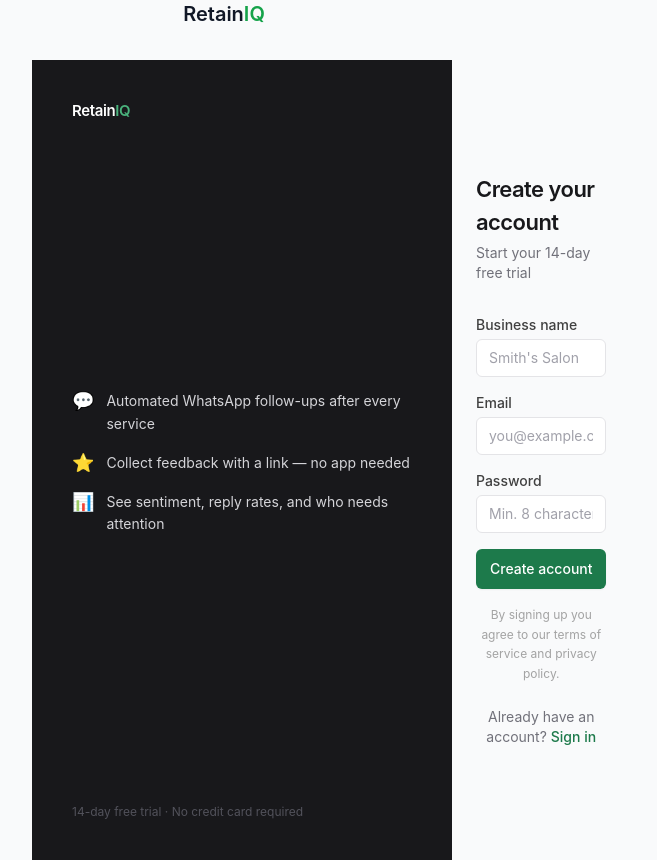
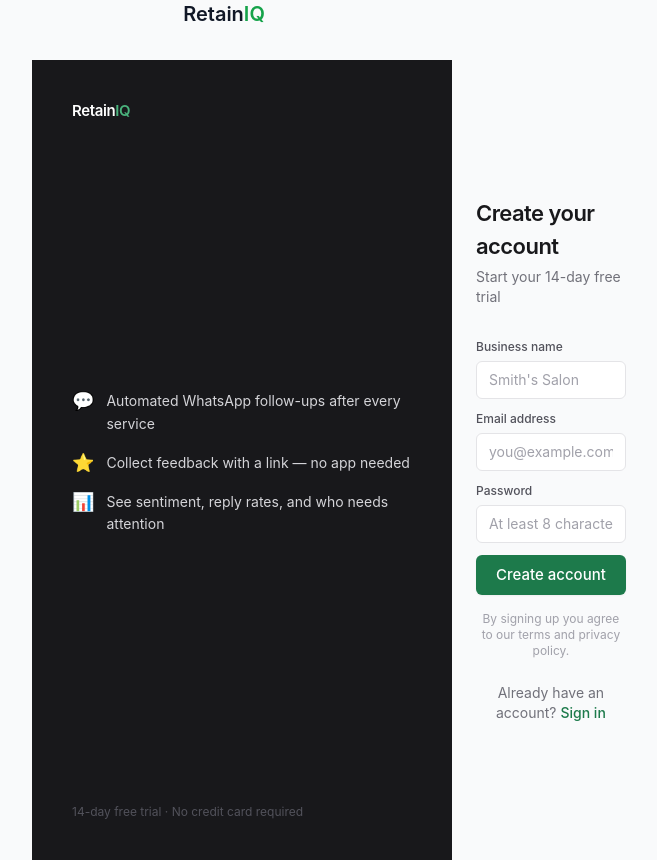
Before and after one commit to alexandresafernandes-png/RetainIQ, a Next.js app in the folder Verce/retain-iq/: page /register in a window 1280 px wide. Shown: the whole page, without its empty margins (416-1073 px from the left). Built offline with nearby package versions, Linux system fonts and the light colour scheme.

Commit message:
Update RegisterForm.tsx

```diff
--- a/Verce/retain-iq/src/app/(auth)/register/RegisterForm.tsx
+++ b/Verce/retain-iq/src/app/(auth)/register/RegisterForm.tsx
@@ -12,62 +12,40 @@
   const [error, setError] = useState<string | null>(null);
   const [loading, setLoading] = useState(false);
 
+  const strength =
+    password.length === 0 ? null
+    : password.length < 8 ? "weak"
+    : password.length < 12 ? "fair"
+    : "strong";
+
+  const strengthColor = strength === "weak" ? "bg-red-400" : strength === "fair" ? "bg-yellow-400" : "bg-green-500";
+  const strengthText  = strength === "weak" ? "text-red-500" : strength === "fair" ? "text-yellow-600" : "text-green-600";
+
   async function handleSubmit(e: React.FormEvent) {
     e.preventDefault();
     setError(null);
     setLoading(true);
 
     const supabase = createClient();
-
-    // 1. Create auth user
     const { data, error: signUpError } = await supabase.auth.signUp({
       email,
       password,
       options: { data: { business_name: businessName } },
     });
 
-    if (signUpError) {
-      setError(signUpError.message);
-      setLoading(false);
-      return;
-    }
+    if (signUpError) { setError(signUpError.message); setLoading(false); return; }
+    if (!data.user)  { setError("Something went wrong. Please try again."); setLoading(false); return; }
 
-    if (!data.user) {
-      setError("Something went wrong. Please try again.");
-      setLoading(false);
-      return;
-    }
-
-    // 2. Create business row
-    const { error: bizError } = await supabase
-      .from("businesses")
-      .insert({ owner_id: data.user.id, name: businessName });
-
-    if (bizError) {
-      setError("Account created but business setup failed. Please contact support.");
-      setLoading(false);
-      return;
-    }
+    await supabase.from("businesses").insert({ owner_id: data.user.id, name: businessName });
 
     router.push("/dashboard");
     router.refresh();
   }
 
-  const passwordStrength =
-    password.length === 0
-      ? null
-      : password.length < 8
-      ? "weak"
-      : password.length < 12
-      ? "fair"
-      : "strong";
-
   return (
-    <form onSubmit={handleSubmit} className="space-y-4">
+    <form onSubmit={handleSubmit} className="space-y-3">
       <div>
-        <label className="block text-sm font-medium text-neutral-700 mb-1">
-          Business name
-        </label>
+        <label className="label">Business name</label>
         <input
           type="text"
           required
@@ -79,9 +57,7 @@
       </div>
 
       <div>
-        <label className="block text-sm font-medium text-neutral-700 mb-1">
-          Email
-        </label>
+        <label className="label">Email address</label>
         <input
           type="email"
           required
@@ -94,9 +70,7 @@
       </div>
 
       <div>
-        <label className="block text-sm font-medium text-neutral-700 mb-1">
-          Password
-        </label>
+        <label className="label">Password</label>
         <input
           type="password"
           required
@@ -104,64 +78,52 @@
           autoComplete="new-password"
           value={password}
           onChange={(e) => setPassword(e.target.value)}
-          placeholder="Min. 8 characters"
+          placeholder="At least 8 characters"
           className="input"
         />
-        {passwordStrength && (
+        {strength && (
           <div className="mt-2 flex items-center gap-2">
             <div className="flex gap-1 flex-1">
-              {["weak", "fair", "strong"].map((level, i) => {
-                const active =
-                  (passwordStrength === "weak" && i === 0) ||
-                  (passwordStrength === "fair" && i <= 1) ||
-                  passwordStrength === "strong";
-                const color =
-                  passwordStrength === "weak"
-                    ? "bg-red-400"
-                    : passwordStrength === "fair"
-                    ? "bg-yellow-400"
-                    : "bg-green-500";
-                return (
-                  <div
-                    key={level}
-                    className={`h-1 flex-1 rounded-full transition-all ${
-                      active ? color : "bg-neutral-200"
-                    }`}
-                  />
-                );
-              })}
+              {["weak", "fair", "strong"].map((l, i) => (
+                <div
+                  key={l}
+                  className={`h-1 flex-1 rounded-full transition-all ${
+                    (strength === "weak" && i === 0) ||
+                    (strength === "fair" && i <= 1) ||
+                    strength === "strong"
+                      ? strengthColor
+                      : "bg-zinc-200"
+                  }`}
+                />
+              ))}
             </div>
-            <span
-              className={`text-xs font-medium ${
-                passwordStrength === "weak"
-                  ? "text-red-500"
-                  : passwordStrength === "fair"
-                  ? "text-yellow-600"
-                  : "text-green-600"
-              }`}
-            >
-              {passwordStrength}
-            </span>
+            <span className={`text-xs font-medium ${strengthText}`}>{strength}</span>
           </div>
         )}
       </div>
 
       {error && (
-        <div className="bg-red-50 border border-red-200 text-red-700 text-sm px-4 py-3 rounded-lg">
+        <div className="flex items-start gap-2 bg-red-50 border border-red-200 text-red-700 text-sm px-3 py-2.5 rounded-[var(--radius-sm)]">
+          <svg className="shrink-0 mt-0.5" width="14" height="14" viewBox="0 0 24 24" fill="none" stroke="currentColor" strokeWidth="2">
+            <circle cx="12" cy="12" r="10"/><line x1="12" y1="8" x2="12" y2="12"/><line x1="12" y1="16" x2="12.01" y2="16"/>
+          </svg>
           {error}
         </div>
       )}
 
-      <button
-        type="submit"
-        disabled={loading}
-        className="btn-primary w-full py-2.5 mt-1"
-      >
-        {loading ? "Creating account…" : "Create account"}
+      <button type="submit" disabled={loading} className="btn-primary btn-lg w-full mt-1">
+        {loading ? (
+          <span className="flex items-center gap-2">
+            <svg className="animate-spin" width="14" height="14" viewBox="0 0 24 24" fill="none" stroke="currentColor" strokeWidth="2">
+              <path d="M21 12a9 9 0 1 1-6.219-8.56"/>
+            </svg>
+            Creating account…
+          </span>
+        ) : "Create account"}
       </button>
 
-      <p className="text-xs text-neutral-400 text-center leading-relaxed">
-        By signing up you agree to our terms of service and privacy policy.
+      <p className="text-xs text-zinc-400 text-center pt-1">
+        By signing up you agree to our terms and privacy policy.
       </p>
     </form>
   );
```
